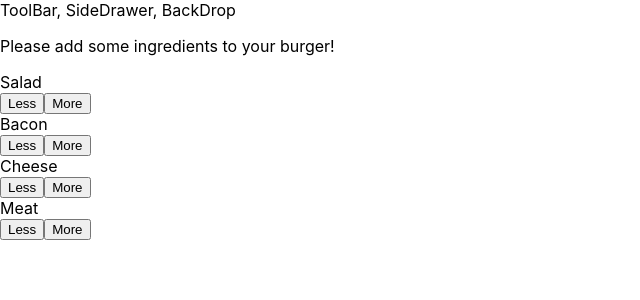
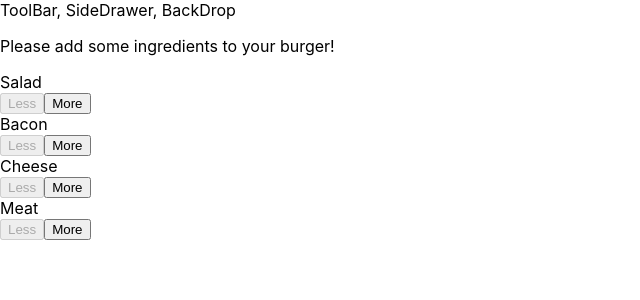
Before and after one commit to ufdeveloper/burgerbuilder, a React app: page / in a window 1280 px wide. Shown: the top 300 px of the page, without its empty margins (0-640 px from the left). Built offline with nearby package versions, Linux system fonts and the light colour scheme.

Commit message:
implement less button

```diff
--- a/src/components/Burger/BuildControls/BuildControl/BuildControl.js
+++ b/src/components/Burger/BuildControls/BuildControl/BuildControl.js
@@ -5,8 +5,11 @@ const buildControl = (props) => {
     return (
         <div className={classes.BuildControl}>
             <div className={classes.Label}>{props.label}</div>
-            <button className={classes.Less}>Less</button>
-            <button onClick={props.addIngredientHandler} className={classes.More}>More</button>
+            <button disabled={props.disabled}
+                    onClick={props.removeIngredientHandler}
+                    className={classes.Less}>Less</button>
+            <button onClick={props.addIngredientHandler}
+                    className={classes.More}>More</button>
         </div>
     );
 };
--- a/src/components/Burger/BuildControls/BuildControls.js
+++ b/src/components/Burger/BuildControls/BuildControls.js
@@ -16,6 +16,8 @@ const buildControls = (props) => {
             {
                 controls.map(control => {
                     return <BuildControl addIngredientHandler={() => props.addIngredientHandler(control.type)}
+                                         removeIngredientHandler={() => props.removeIngredientHandler(control.type)}
+                                         disabled={props.disabledIngredientsInfo[control.type]}
                                          key={control.label}
                                          label={control.label} />
                 })
--- a/src/containers/BurgerBuilder/BurgerBuilder.js
+++ b/src/containers/BurgerBuilder/BurgerBuilder.js
@@ -37,14 +37,45 @@ class BurgerBuilder extends Component {
     };
 
     removeIngredientHandler = (type) => {
+        const oldCount = this.state.ingredients[type];
+
+        if(oldCount <= 0) {
+            return;
+        }
+
+        const updatedCount = oldCount - 1;
+
+        let updatedIngredients = {
+            ...this.state.ingredients
+        };
+        updatedIngredients[type] = updatedCount;
+
+        const updatedTotalPrice = this.state.totalPrice - INGREDIENT_PRICES[type];
+
+        this.setState({
+            ingredients: updatedIngredients,
+            totalPrice: updatedTotalPrice
+        })
 
     };
 
     render() {
+
+        const disabledIngredientsInfo = {
+            ...this.state.ingredients
+        };
+
+        for(let key in disabledIngredientsInfo) {
+            disabledIngredientsInfo[key] = disabledIngredientsInfo[key] <= 0;
+        }
+
         return (
             <Aux>
                 <Burger ingredients={this.state.ingredients}/>
-                <BuildControls addIngredientHandler={this.addIngredientHandler} />
+                <BuildControls
+                    disabledIngredientsInfo={disabledIngredientsInfo}
+                    addIngredientHandler={this.addIngredientHandler}
+                    removeIngredientHandler={this.removeIngredientHandler} />
             </Aux>
         );
     }
```
